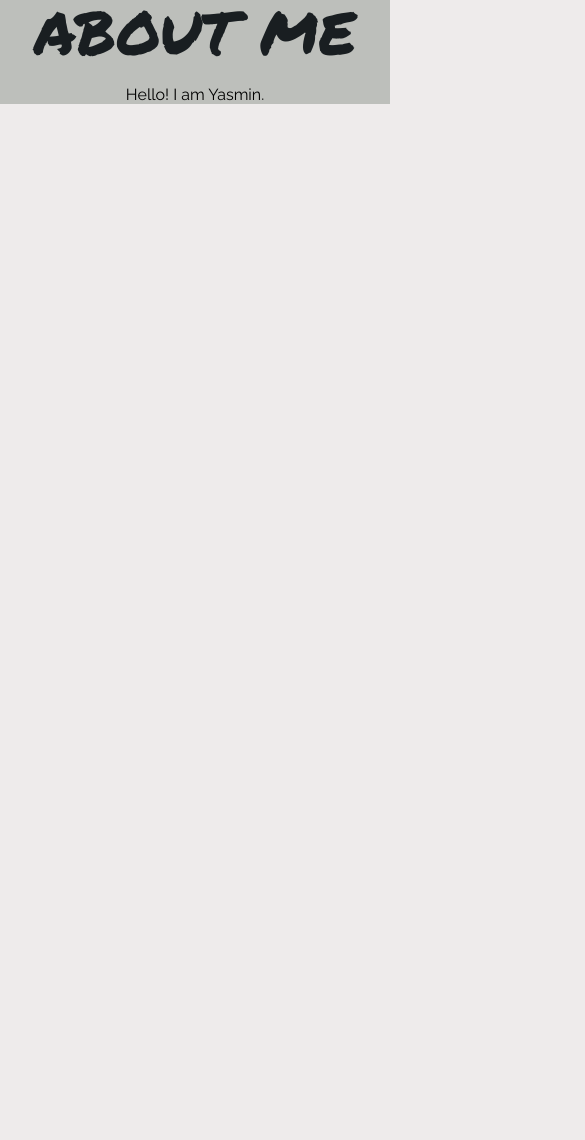
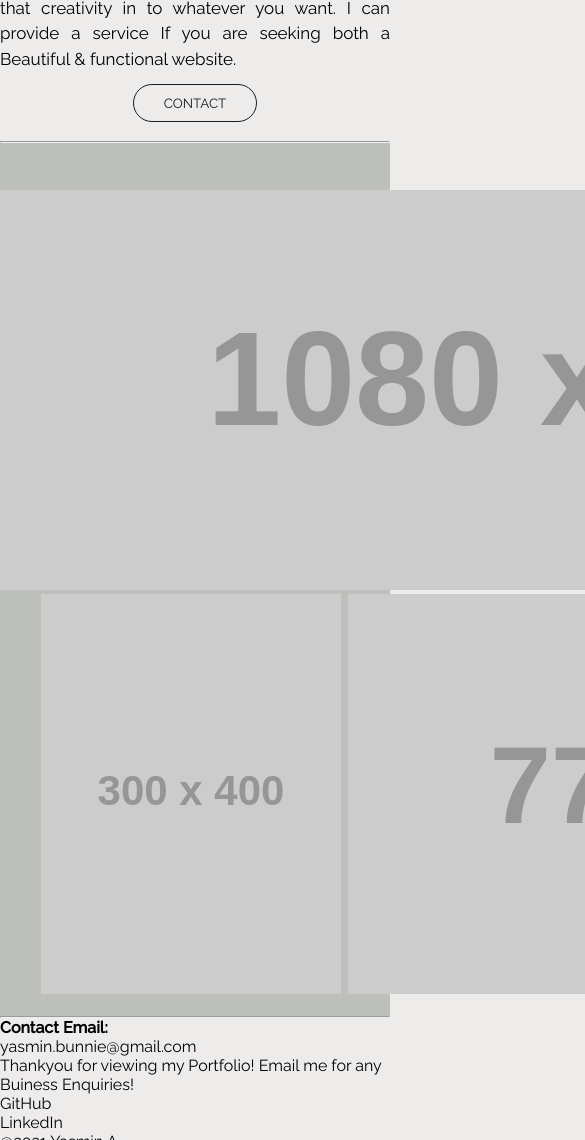
Before and after one commit to yasmin-io/yasmin-portfolio-project, a plain HTML site: page index.html in a window 390 px wide. Shown: the part 860-2000 px from the top of the page, 585 px wide, since content can reach past the window. Before the commit the page ends 964 px from the top, so only its background shows below. Drawn offline with Linux system fonts and the light colour scheme; placeholder pictures from the web are drawn by us.

Commit message:
Added: Comments, CSS, HTML & Footer

```diff
--- a/assets/CSS/styling.css
+++ b/assets/CSS/styling.css
@@ -20,7 +20,7 @@ h6 {
   font-weight: 200;
   letter-spacing: 3px;
 }
-
+/* Navigation Bar Styling*/
 nav ul li a {
   font-family: "Raleway", sans-serif;
   font-weight: 200;
@@ -48,26 +48,83 @@ nav ul {
   box-shadow: 0px 8px 15px rgba(0, 0, 0, 0.3);
   transition: 150ms ease-in-out;
 }
-
+/*Avatar Image Styling*/
 .float-right {
-  max-width: 500px;
-  float: right;
-  display: flex;
+  width: 30%;
+  height: auto;
+  display: block;
+  margin-left: auto;
+  margin-right: auto;
+  margin: 0 auto;
 }
-
-section {
-  background-color: rgba(78, 89, 77, 0.3);
-}
-
+/*About Me Article Styling*/
 .TitleAboutMe {
   font-family: "Permanent Marker", cursive;
-  font-size: 60px;
+  font-size: 300%;
   color: rgb(25, 30, 33);
   text-align: center;
   padding-top: 60px;
+  margin: 0 auto;
   padding-bottom: 10px;
 }
-.DescriptionAboutMe {
+p.DescriptionAboutMe {
   font-family: "Raleway", sans-serif;
+  text-align: justify;
+  font-size: 17px;
+  line-height: 1.5;
+  margin: 0 auto;
+  max-width: 400px;
+}
+/* Article Contact Button Styling*/
+.ButtonOne {
+  color: rgb(25, 30, 33);
+  display: block;
+  padding: 10px 30px;
+  border-radius: 25px;
+  font-family: "Raleway", sans-serif;
+  background-color: transparent;
+  border: 1px solid;
+  margin-left: auto;
+  margin-right: auto;
+  margin-bottom: 5%;
+  margin-top: 3%;
+}
+
+.ButtonOne:hover {
+  cursor: pointer;
+  background-color: rgba(25, 30, 33, 0.1);
+  transition: 150ms ease-in-out;
+  box-shadow: 0px 8px 15px rgba(0, 0, 0, 0.4);
+  background-color: rgba(78, 89, 77, 0.9);
+}
+/*Place Holders Portfolio Wall*/
+.portfolioPictures {
+  background-color: rgba(78, 89, 77, 0.3);
   text-align: center;
 }
+.BottomRow {
+  display: inline-block;
+  display: flex;
+  white-space: nowrap;
+  text-align: center;
+  margin-left: 10.5%;
+}
+.placeholdersFirst {
+  padding-top: 47px;
+}
+.placeholderLast {
+  margin-left: 7px;
+  margin-bottom: 5%;
+}
+
+/*Changing the Design to keep the layout clear on smaller screens*/
+@media (max-width: 530px) {
+  nav ul li {
+    display: block;
+  }
+}
+
+/*Footer Styling*/
+.footer {
+  font-family: "Raleway", sans-serif;
+}
--- a/index.html
+++ b/index.html
@@ -24,6 +24,7 @@
     <title>Yasmin A | Web Development Portfolio</title>
   </head>
   <body>
+    <!--Title and Navigation Bar-->
     <header>
       <h1>YASMIN</h1>
       <h6>WEB DEVELOPER</h6>
@@ -39,18 +40,71 @@
     <br />
     <br />
     <main>
-      <section class="aboutMe">
+      <!--Image Avatar & About Me-->
+      <section>
         <img
-          src="./assets/Images/Picture-Of-Me.jpg"
+          src="./assets/Images/Oval-Picture-Of-Me.png"
           alt="Picture Of Yasmin"
           class="float-right"
         />
         <article>
           <div class="TitleAboutMe">ABOUT ME</div>
-          <p class="DescriptionAboutMe">Hello! I am Yasmin.</p>
+          <p class="DescriptionAboutMe">
+            Hey! My name is Yasmin, and I am a Birmingham-based student Web
+            Developer. I am currently studying Full-Stack coding at University
+            of Birmingham. From a young age, I have always been a technology
+            enthusiast and an artist at heart. I believe this allows me to have
+            an advantage in my work as you cannot learn creativity, but you can
+            learn the tools to transform that creativity in to whatever you
+            want. I can provide a service If you are seeking both a
+            <span id="beautiful">Beautiful</span> &
+            <span id="functional"> functional</span> website.
+          </p>
+          <button class="ButtonOne">CONTACT</button>
         </article>
       </section>
+      <hr />
+      <!--Place Holder Images & Links for Portfolio-->
+      <section class="portfolioPictures">
+        <div class="placeholdersFirst">
+          <a href="https://placeholder.com"
+            ><img
+              alt="1080x400 Place Holder Image"
+              src="https://via.placeholder.com/1080x400"
+          /></a>
+        </div>
+        <div class="BottomRow">
+          <a href="https://placeholder.com"
+            ><img
+              alt="300x400 Place Holder Image"
+              src="https://via.placeholder.com/300x400"
+          /></a>
+
+          <div class="placeholderLast">
+            <a href="https://placeholder.com"
+              ><img
+                alt="780x400 Place Holder Image"
+                src="https://via.placeholder.com/773x400"
+            /></a>
+          </div>
+        </div>
+      </section>
     </main>
-    <footer></footer>
+    <!--Footer & Other links and Contact-->
+    <hr />
+    <footer>
+      <section class="footer">
+        <div class="contactEmail"><strong>Contact Email:</strong></div>
+        <div class="Email">yasmin.bunnie@gmail.com</div>
+        <div class="ThankyouMessage">
+          Thankyou for viewing my Portfolio! Email me for any Buiness Enquiries!
+        </div>
+        <ul class="footerSocials">
+          <li>GitHub</li>
+          <li>LinkedIn</li>
+        </ul>
+        <div id="copyRight">@2021 Yasmin A</div>
+      </section>
+    </footer>
   </body>
 </html>
```
Also changed, not shown: 1 other file.
